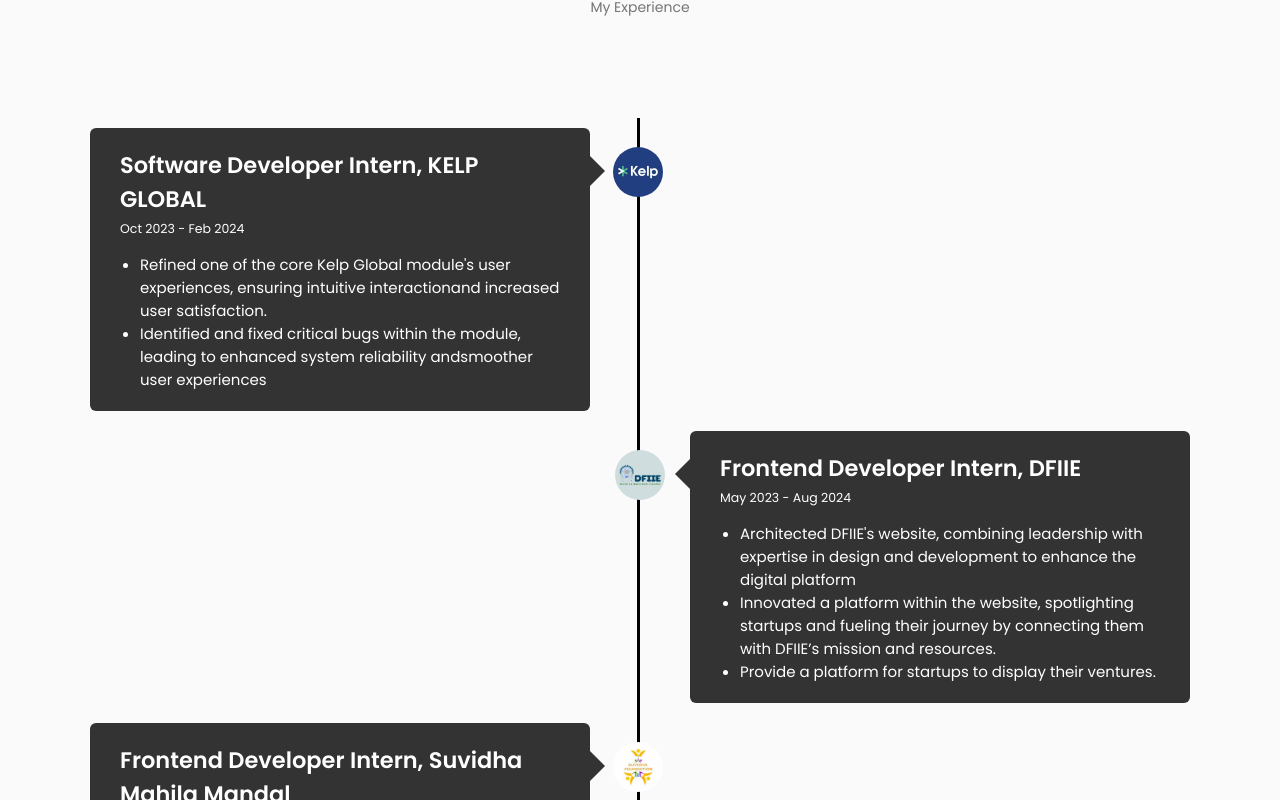
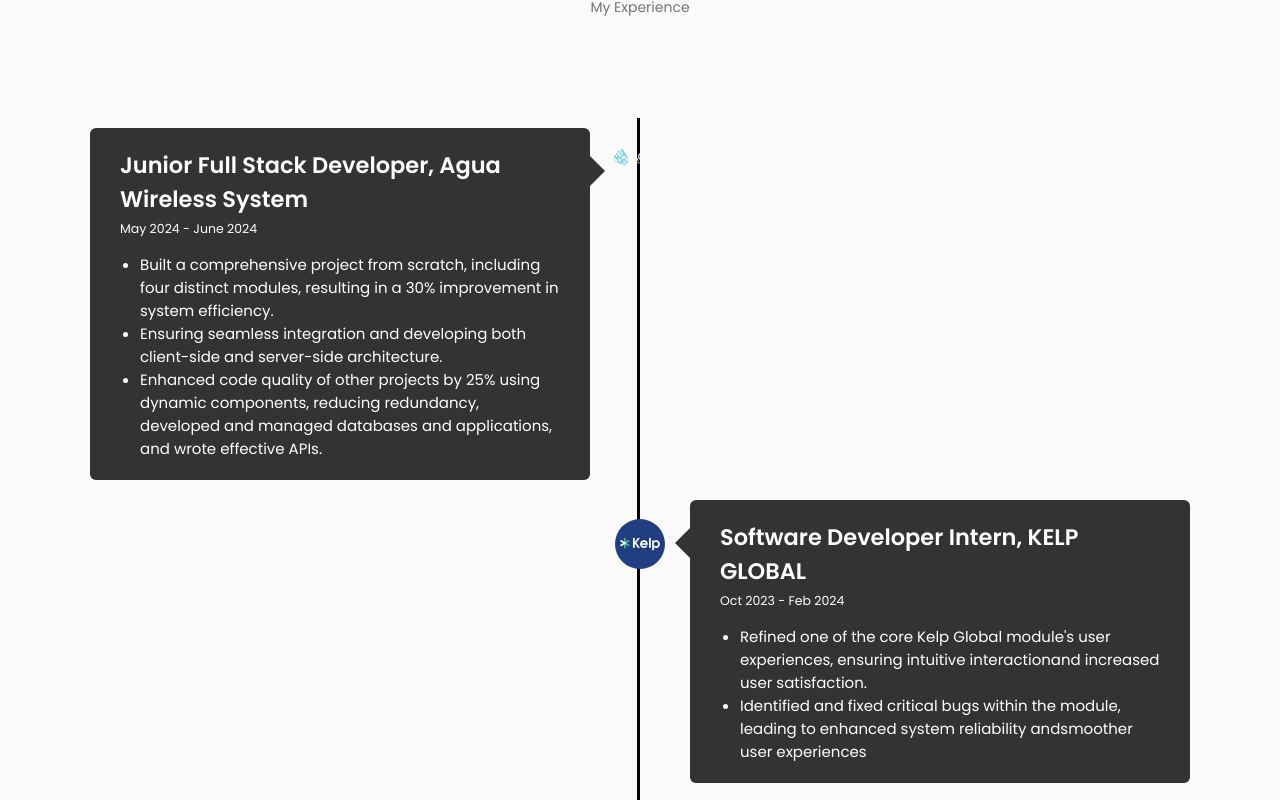
Before and after one commit to krh1102002/Portfolio, a React (Create React App) app: page / in a window 1280 px wide. Shown: the part 1540-2340 px from the top of the page. Built offline with nearby package versions, Linux system fonts and the light colour scheme.

Commit message:
adding my experience

```diff
--- a/src/components/experience/experience.jsx
+++ b/src/components/experience/experience.jsx
@@ -3,9 +3,22 @@
 import suvidha from "../../assets/suvidha.jpeg";
 import kelp from "../../assets/kelpglobal_logo.jpeg";
 import dfiie from "../../assets/dfiie logo.jpg";
+import agua from "../../assets/agua logo.jpg";
 
 const ExperienceSection = () => {
   const ExperienceData = [
+    {
+      name: "Agua Wireless System",
+      role: "Junior Full Stack Developer",
+      start: "May 2024",
+      end: "June 2024",
+      imgSrc: agua,
+      shortDescriptions: [
+        "Built a comprehensive project from scratch, including four distinct modules, resulting in a 30% improvement in system efficiency.",
+        "Ensuring seamless integration and developing both client-side and server-side architecture.",
+        "Enhanced code quality of other projects by 25% using dynamic components, reducing redundancy, developed and managed databases and applications, and wrote effective APIs.",
+      ],
+    },
     {
       name: "KELP GLOBAL",
       role: "Software Developer Intern",
```
Also changed, not shown: src/assets/agua logo.jpg (added), 1 other file (tests, documents, lock files or other folders).
